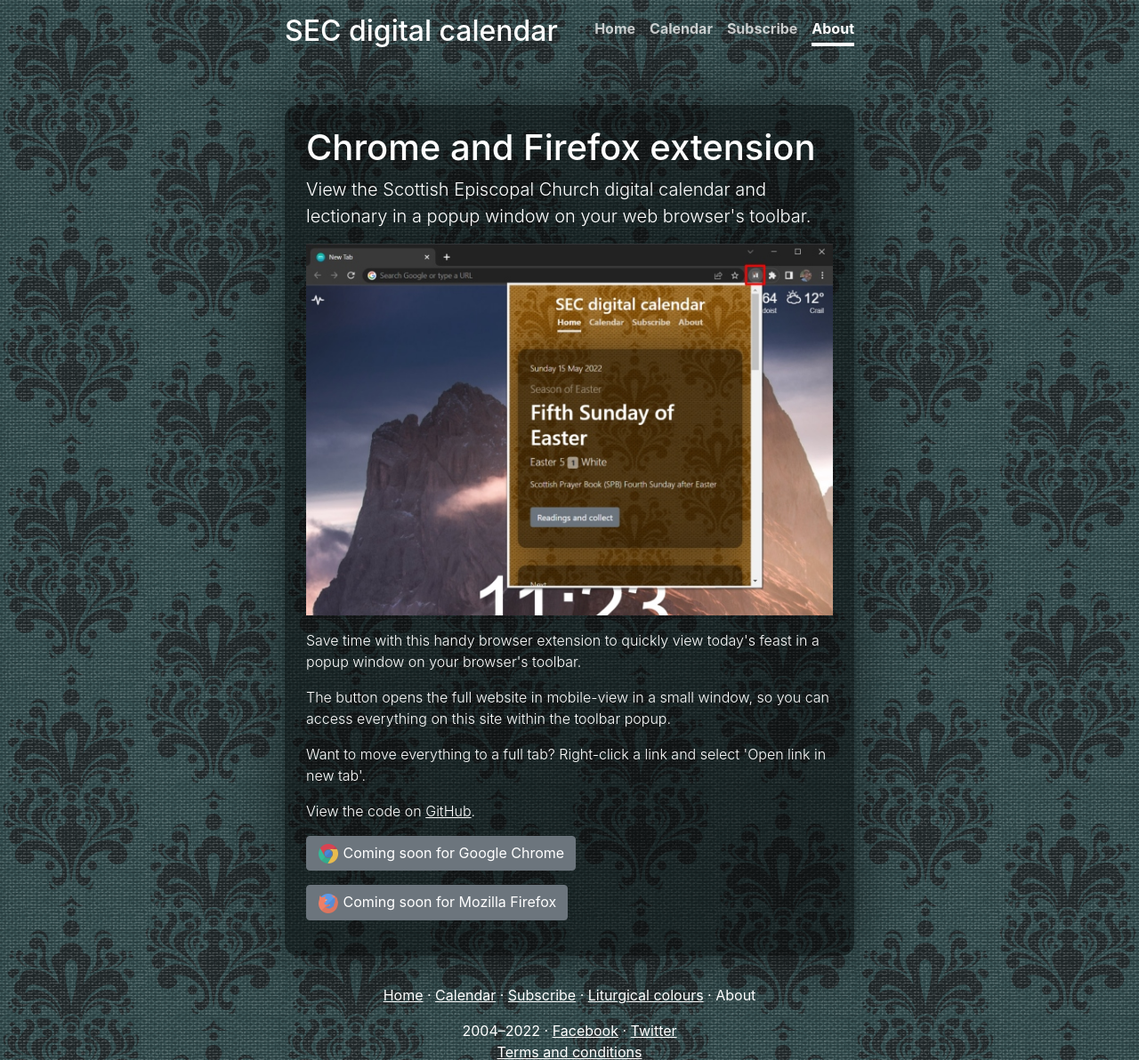
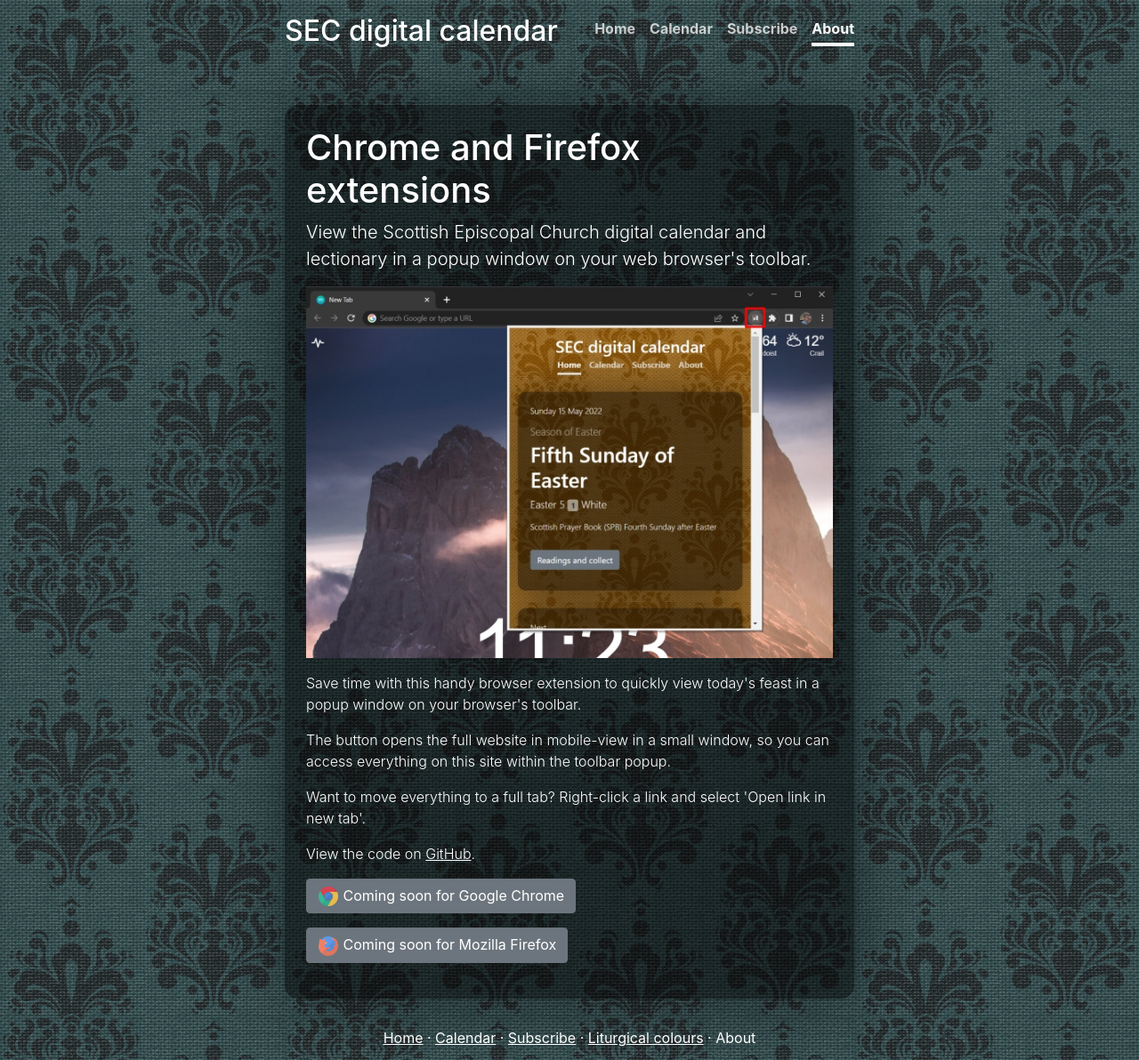
Before and after one commit to garethjmsaunders/sec-digital-calendar-website, a PHP site: page /extension in a window 1280 px wide. Shown: the top 1192 px of the page at 89% size. Run offline with PHP 8.4, Linux system fonts and the light colour scheme.

Commit message:
FEAT (Extension) Add link from About page

```diff
--- a/about/index.php
+++ b/about/index.php
@@ -56,6 +56,7 @@
 
             <h3>See also</h3>
             <ul>
+                <li><a href="../extension">Google Chrome and Mozilla Firefox extensions</a></li>
                 <li><a href="../colours">Liturgical colours</a></li>
                 <li><a href="../terms/">Terms and conditions</a></li>
             </ul>
--- a/extension/index.php
+++ b/extension/index.php
@@ -2,7 +2,7 @@
 <html lang="en">
 <head>
     <meta charset="utf-8">
-    <title>SEC digital calendar | Browser extension</title>
+    <title>SEC digital calendar | Browser extensions</title>
 
     <!-- meta -->
     <link rel="canonical" href="https://seccalendar.org.uk/">
@@ -11,7 +11,7 @@
     <meta name="description" content="Google Chrome extension to display the Scottish Episcopal Church digital calendar and lectionary in a popup window in your browser.">
     <meta name="generator" content="Sublime Text 4">
     <meta name="host" content="SiteGround">
-    <meta name="keywords" content="SEC, Scottish Episcopal Church, pisky, #pisky, calendar, kalendar, lectionary, saints, readings, festivals, Outlook, Google Calendar, iCal, iCalendar" />
+    <meta name="keywords" content="SEC, Scottish Episcopal Church, pisky, #pisky, calendar, kalendar, lectionary, saints, readings, festivals, Outlook, Google Calendar, iCal, iCalendar, Mozilla, Firefox, Google, Chrome, browser, Opera, Brave, Vivaldi, Edge" />
     <meta name="rating" content="general" />
     <meta name="robots" content="index" />
     <meta name="viewport" content="width=device-width, initial-scale=1, shrink-to-fit=no">
@@ -50,7 +50,7 @@
 
         <main role="main" class="inner cover text-left Xcontent Xmain-block">
 
-            <h1>Chrome and Firefox extension</h1>
+            <h1>Chrome and Firefox extensions</h1>
             <p class="lead">View the Scottish Episcopal Church digital calendar and lectionary in a popup window on your web browser's toolbar.</p>
 
             <p><img src="../assets/img/google-chrome-ext-screenshot.jpg" alt="Screenshot of popup window showing SEC Digital Calendar" width="100%"></p>
```
